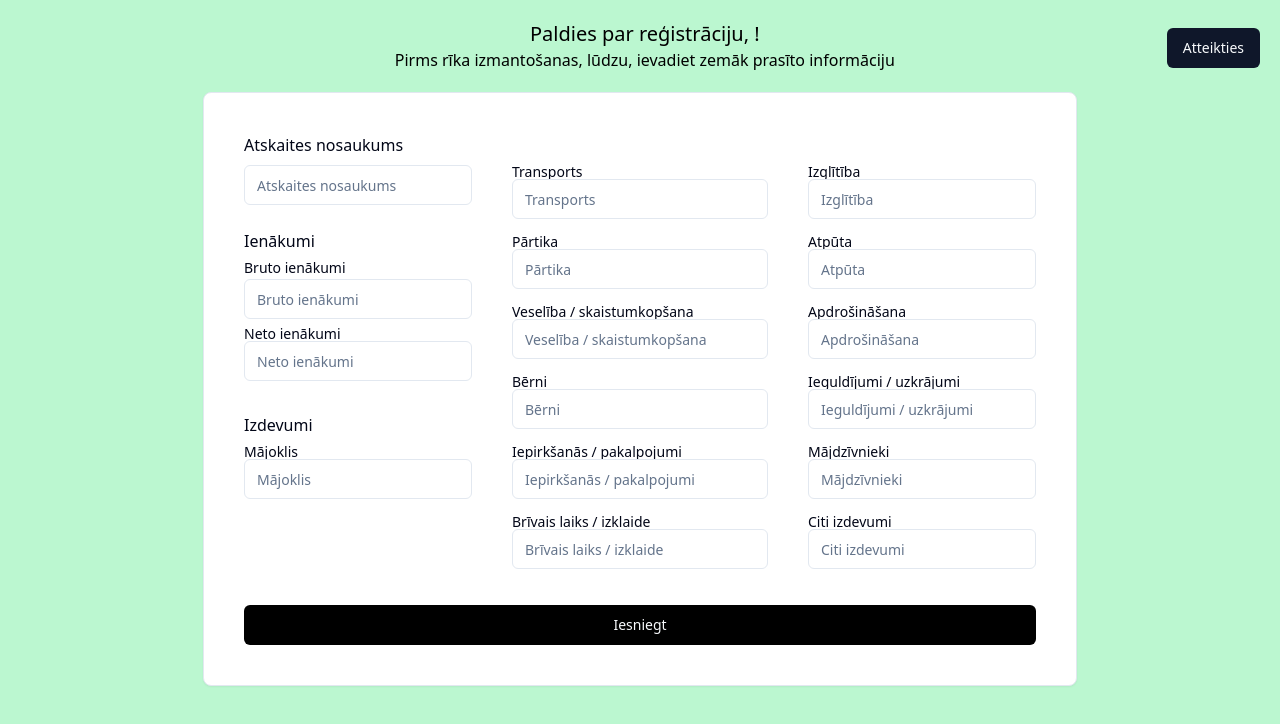
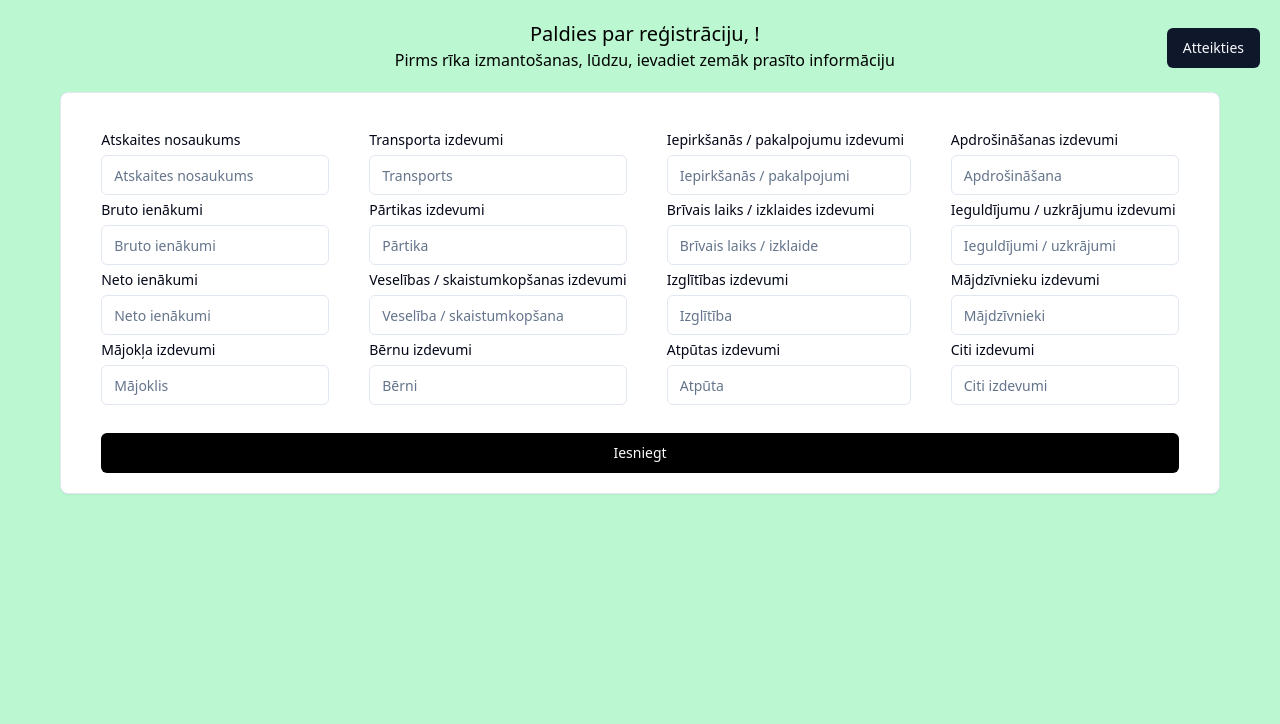
Before and after one commit to armj1/budget-management-tool, a Next.js app: page /dashboard/add-initial-data in a window 1280 px wide. Shown: the top 724 px of the page. Built offline with nearby package versions, Linux system fonts and the light colour scheme.

Commit message:
new report component

```diff
--- a/components/budgetNewReportCard.tsx
+++ b/components/budgetNewReportCard.tsx
@@ -257,17 +257,16 @@ const BudgetNewReportCard = () => {
   };
 
   return (
-    <Card className="flex flex-col p-10">
+    <Card className="flex flex-col pr-10 pt-10 pl-10 pb-5">
       <div className="flex flex-row pb-5">
-        <div className="pr-10">
+        <div className="flex flex-col pr-10">
           <div className="flex flex-col mb-2">
-            <p className="font-medium mb-2">Atskaites nosaukums</p>
+            <Label className="mb-2">Atskaites nosaukums</Label>
             <Input placeholder="Atskaites nosaukums" value={formData.title} type="text" name="title" onChange={handleChange} />
             {showTitleError && <p className="flex text-red-600 justify-center text-sm">Lauks nevar būt tukšs</p>}
           </div>
-          <p className="font-medium mb-2 mt-6">Ienākumi</p>
           <div className="flex flex-col mb-2">
-            <Label className="mb-1">Bruto ienākumi</Label>
+            <Label className="mb-2">Bruto ienākumi</Label>
             <Input placeholder="Bruto ienākumi" value={formData.totalIncome} type="number" min="0" name="totalIncome" onChange={handleChange} />
             {showTotalIncomeEmptyError && <p className="flex text-red-600 justify-center text-sm">Lauks nevar būt tukšs</p>}
             {showTotalIncomeDecimalError && !showTotalIncomeEmptyError && (
@@ -275,44 +274,26 @@ const BudgetNewReportCard = () => {
             )}
           </div>
           <div className="flex flex-col mb-2">
-            <Label>Neto ienākumi</Label>
-            <Input
-              className="mb-6"
-              placeholder="Neto ienākumi"
-              value={formData.taxedIncome}
-              type="number"
-              min="0"
-              name="taxedIncome"
-              onChange={handleChange}
-            />
+            <Label className="mb-2">Neto ienākumi</Label>
+            <Input placeholder="Neto ienākumi" value={formData.taxedIncome} type="number" min="0" name="taxedIncome" onChange={handleChange} />
             {showTaxedIncomeEmptyError && <p className="flex text-red-600 justify-center text-sm">Lauks nevar būt tukšs</p>}
             {showTaxedIncomeDecimalError && !showTaxedIncomeEmptyError && (
               <p className="flex text-red-600 justify-center text-sm">Ne vairāk par 2 cipariem aiz komata</p>
             )}
           </div>
-          <p className="font-medium mb-2">Izdevumi</p>
           <div className="flex flex-col mb-2">
-            <Label>Mājoklis</Label>
-            <Input
-              className="mb-2"
-              placeholder="Mājoklis"
-              value={formData.housingSpending}
-              type="number"
-              min="0"
-              name="housingSpending"
-              onChange={handleChange}
-            />
+            <Label className="mb-2">Mājokļa izdevumi</Label>
+            <Input placeholder="Mājoklis" value={formData.housingSpending} type="number" min="0" name="housingSpending" onChange={handleChange} />
             {showHousingEmptyError && <p className="flex text-red-600 justify-center text-sm">Lauks nevar būt tukšs</p>}
             {showHousingDecimalError && !showHousingEmptyError && (
               <p className="flex text-red-600 justify-center text-sm">Ne vairāk par 2 cipariem aiz komata</p>
             )}
           </div>
         </div>
-        <div className="pr-10">
+        <div className="flex flex-col pr-10">
           <div className="flex flex-col mb-2">
-            <Label className="mt-8">Transports</Label>
+            <Label className="mb-2">Transporta izdevumi</Label>
             <Input
-              className="mb-2 "
               placeholder="Transports"
               value={formData.transportSpending}
               type="number"
@@ -326,25 +307,17 @@ const BudgetNewReportCard = () => {
             )}
           </div>
           <div className="flex flex-col mb-2">
-            <Label>Pārtika</Label>
-            <Input
-              className="mb-2"
-              placeholder="Pārtika"
-              value={formData.foodSpending}
-              type="number"
-              min="0"
-              name="foodSpending"
-              onChange={handleChange}
-            />
+            <Label className="mb-2">Pārtikas izdevumi</Label>
+            <Input placeholder="Pārtika" value={formData.foodSpending} type="number" min="0" name="foodSpending" onChange={handleChange} />
             {showFoodEmptyError && <p className="flex text-red-600 justify-center text-sm">Lauks nevar būt tukšs</p>}
             {showFoodDecimalError && !showFoodEmptyError && (
               <p className="flex text-red-600 justify-center text-sm">Ne vairāk par 2 cipariem aiz komata</p>
             )}
           </div>
           <div className="flex flex-col mb-2">
-            <Label>Veselība / skaistumkopšana</Label>
+            <Label className="mb-2">Veselības / skaistumkopšanas izdevumi</Label>
             <Input
-              className="mb-2 mr-7"
+            className="mr-7"
               placeholder="Veselība / skaistumkopšana"
               value={formData.healthSpending}
               type="number"
@@ -358,25 +331,19 @@ const BudgetNewReportCard = () => {
             )}
           </div>
           <div className="flex flex-col mb-2">
-            <Label>Bērni</Label>
-            <Input
-              className="mb-2"
-              placeholder="Bērni"
-              value={formData.childSpending}
-              type="number"
-              min="0"
-              name="childSpending"
-              onChange={handleChange}
-            />
+            <Label className="mb-2">Bērnu izdevumi</Label>
+            <Input placeholder="Bērni" value={formData.childSpending} type="number" min="0" name="childSpending" onChange={handleChange} />
             {showChildEmptyError && <p className="flex text-red-600 justify-center text-sm">Lauks nevar būt tukšs</p>}
             {showChildDecimalError && !showChildEmptyError && (
               <p className="flex text-red-600 justify-center text-sm">Ne vairāk par 2 cipariem aiz komata</p>
             )}
           </div>
+        </div>
+        <div className="flex flex-col pr-10">
           <div className="flex flex-col mb-2">
-            <Label>Iepirkšanās / pakalpojumi</Label>
+            <Label className="mb-2">Iepirkšanās / pakalpojumu izdevumi</Label>
             <Input
-              className="mb-2 mr-7"
+            className="mr-4"
               placeholder="Iepirkšanās / pakalpojumi"
               value={formData.shoppingSpending}
               type="number"
@@ -390,9 +357,8 @@ const BudgetNewReportCard = () => {
             )}
           </div>
           <div className="flex flex-col mb-2">
-            <Label>Brīvais laiks / izklaide</Label>
+            <Label className="mb-2">Brīvais laiks / izklaides izdevumi</Label>
             <Input
-              className="mb-2"
               placeholder="Brīvais laiks / izklaide"
               value={formData.leisureSpending}
               type="number"
@@ -405,12 +371,9 @@ const BudgetNewReportCard = () => {
               <p className="flex text-red-600 justify-center text-sm">Ne vairāk par 2 cipariem aiz komata</p>
             )}
           </div>
-        </div>
-        <div>
           <div className="flex flex-col mb-2">
-            <Label className="mt-8">Izglītība</Label>
+            <Label className="mb-2">Izglītības izdevumi</Label>
             <Input
-              className="mb-2"
               placeholder="Izglītība"
               value={formData.educationSpending}
               type="number"
@@ -424,25 +387,18 @@ const BudgetNewReportCard = () => {
             )}
           </div>
           <div className="flex flex-col mb-2">
-            <Label>Atpūta</Label>
-            <Input
-              className="mb-2"
-              placeholder="Atpūta"
-              value={formData.recreationSpending}
-              type="number"
-              min="0"
-              name="recreationSpending"
-              onChange={handleChange}
-            />
+            <Label className="mb-2">Atpūtas izdevumi</Label>
+            <Input placeholder="Atpūta" value={formData.recreationSpending} type="number" min="0" name="recreationSpending" onChange={handleChange} />
             {showRecreationEmptyError && <p className="flex text-red-600 justify-center text-sm">Lauks nevar būt tukšs</p>}
             {showRecreationDecimalError && !showRecreationEmptyError && (
               <p className="flex text-red-600 justify-center text-sm">Ne vairāk par 2 cipariem aiz komata</p>
             )}
           </div>
+        </div>
+        <div className="flex flex-col">
           <div className="flex flex-col mb-2">
-            <Label>Apdrošināšana</Label>
+            <Label className="mb-2">Apdrošināšanas izdevumi</Label>
             <Input
-              className="mb-2"
               placeholder="Apdrošināšana"
               value={formData.insuranceSpending}
               type="number"
@@ -456,9 +412,8 @@ const BudgetNewReportCard = () => {
             )}
           </div>
           <div className="flex flex-col mb-2">
-            <Label>Ieguldījumi / uzkrājumi</Label>
+            <Label className="mb-2">Ieguldījumu / uzkrājumu izdevumi</Label>
             <Input
-              className="mb-2"
               placeholder="Ieguldījumi / uzkrājumi"
               value={formData.investmentSpending}
               type="number"
@@ -472,32 +427,16 @@ const BudgetNewReportCard = () => {
             )}
           </div>
           <div className="flex flex-col mb-2">
-            <Label>Mājdzīvnieki</Label>
-            <Input
-              className="mb-2"
-              placeholder="Mājdzīvnieki"
-              value={formData.petSpending}
-              type="number"
-              min="0"
-              name="petSpending"
-              onChange={handleChange}
-            />
+            <Label className="mb-2">Mājdzīvnieku izdevumi</Label>
+            <Input placeholder="Mājdzīvnieki" value={formData.petSpending} type="number" min="0" name="petSpending" onChange={handleChange} />
             {showPetEmptyError && <p className="flex text-red-600 justify-center text-sm">Lauks nevar būt tukšs</p>}
             {showPetDecimalError && !showPetEmptyError && (
               <p className="flex text-red-600 justify-center text-sm">Ne vairāk par 2 cipariem aiz komata</p>
             )}
           </div>
           <div className="flex flex-col mb-2">
-            <Label>Citi izdevumi</Label>
-            <Input
-              className="mb-2"
-              placeholder="Citi izdevumi"
-              value={formData.otherSpending}
-              type="number"
-              min="0"
-              name="otherSpending"
-              onChange={handleChange}
-            />
+            <Label className="mb-2">Citi izdevumi</Label>
+            <Input placeholder="Citi izdevumi" value={formData.otherSpending} type="number" min="0" name="otherSpending" onChange={handleChange} />
             {showOtherEmptyError && <p className="flex text-red-600 justify-center text-sm">Lauks nevar būt tukšs</p>}
             {showOtherDecimalError && !showOtherEmptyError && (
               <p className="flex text-red-600 justify-center text-sm">Ne vairāk par 2 cipariem aiz komata</p>
```
